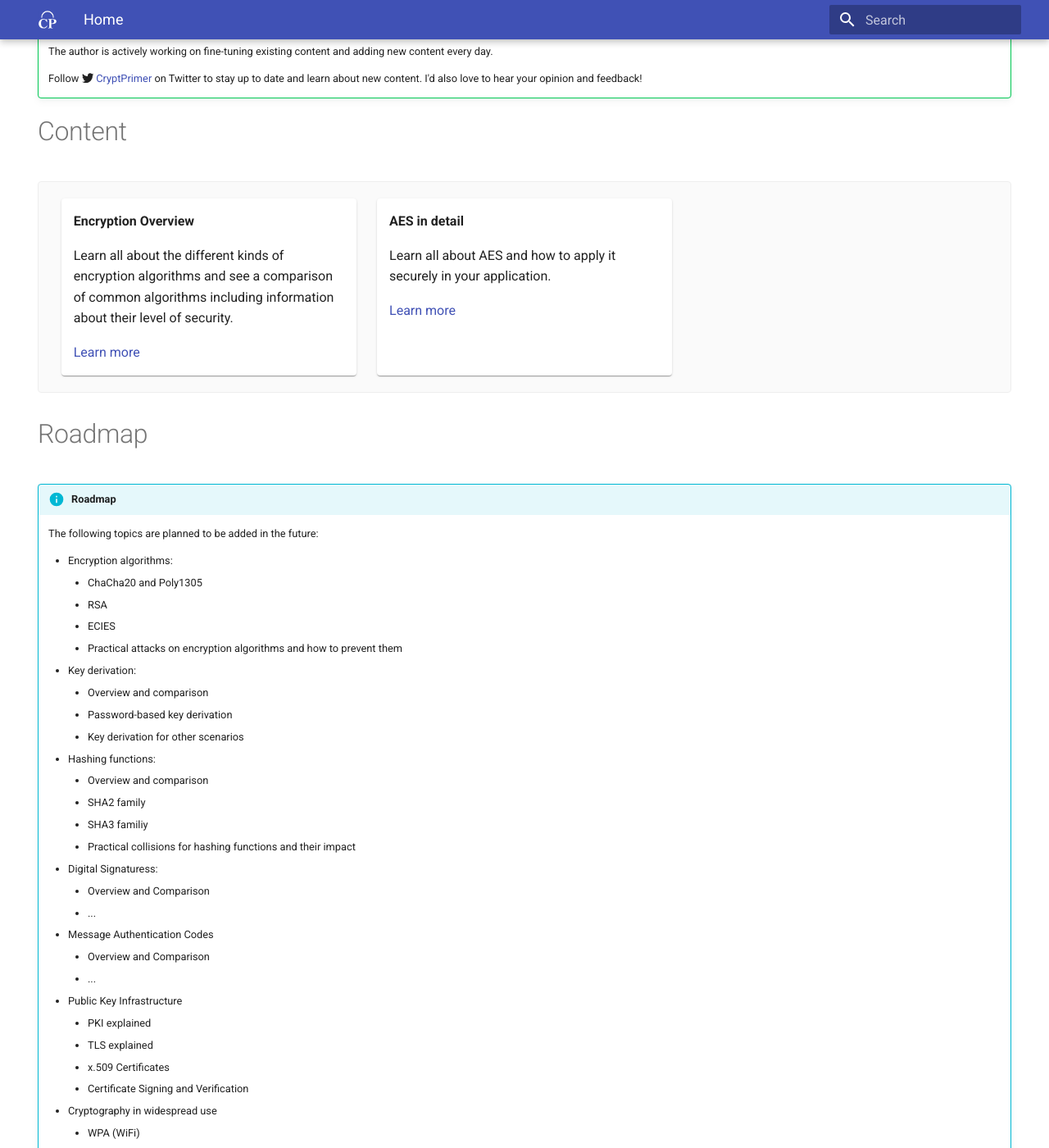
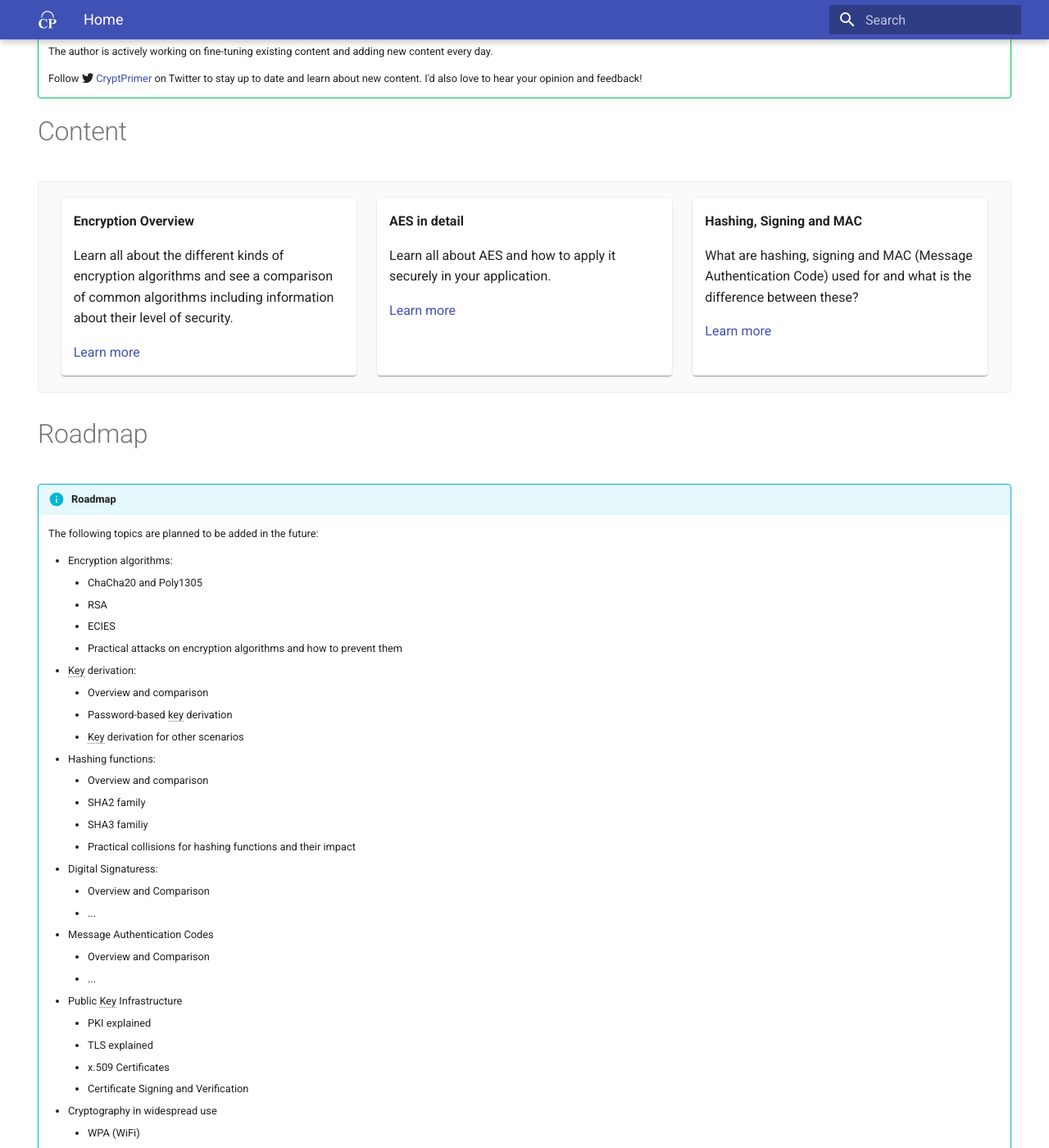
Before and after one commit to daniel-kun/cryptography-primer.info, an MkDocs documentation site: the page built from docs/index.md, in a window 1280 px wide and 1400 px high, scrolled down 338 px. Shown: the whole window at 82% size. Built offline with MkDocs 1.6.1 and Material for MkDocs 9.7.7, drawn with Linux system fonts in a browser that asks for light colours.

Commit message:
New page: "Hashing, signing and MACs"

```diff
--- a/docs/index.md
+++ b/docs/index.md
@@ -31,6 +31,14 @@ hide:
         <b>AES in detail</b>
         <p>
         Learn all about AES and how to apply it securely in your application.
+        </p>
+        <a>Learn more</a>
+    </div>
+
+    <div onclick="window.location='/hash_sign_mac/'">
+        <b>Hashing, Signing and MAC</b>
+        <p>
+        What are hashing, signing and MAC (Message Authentication Code) used for and what is the difference between these?
         </p>
         <a>Learn more</a>
     </div>
```
Also changed, not shown: other parts of docs/index.md (+2 -0 lines), docs/hash_sign_mac.md (added, +48 -0 lines).
